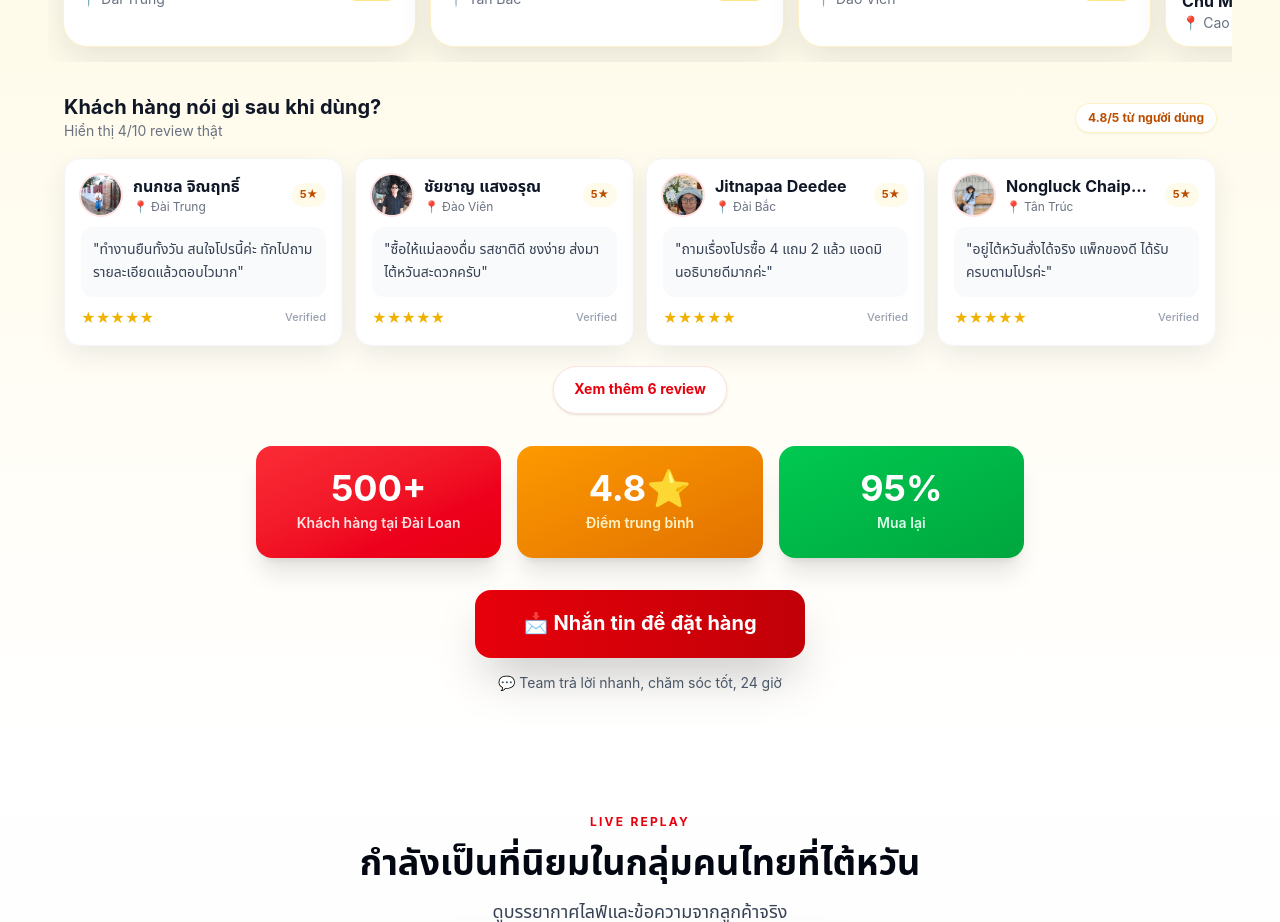
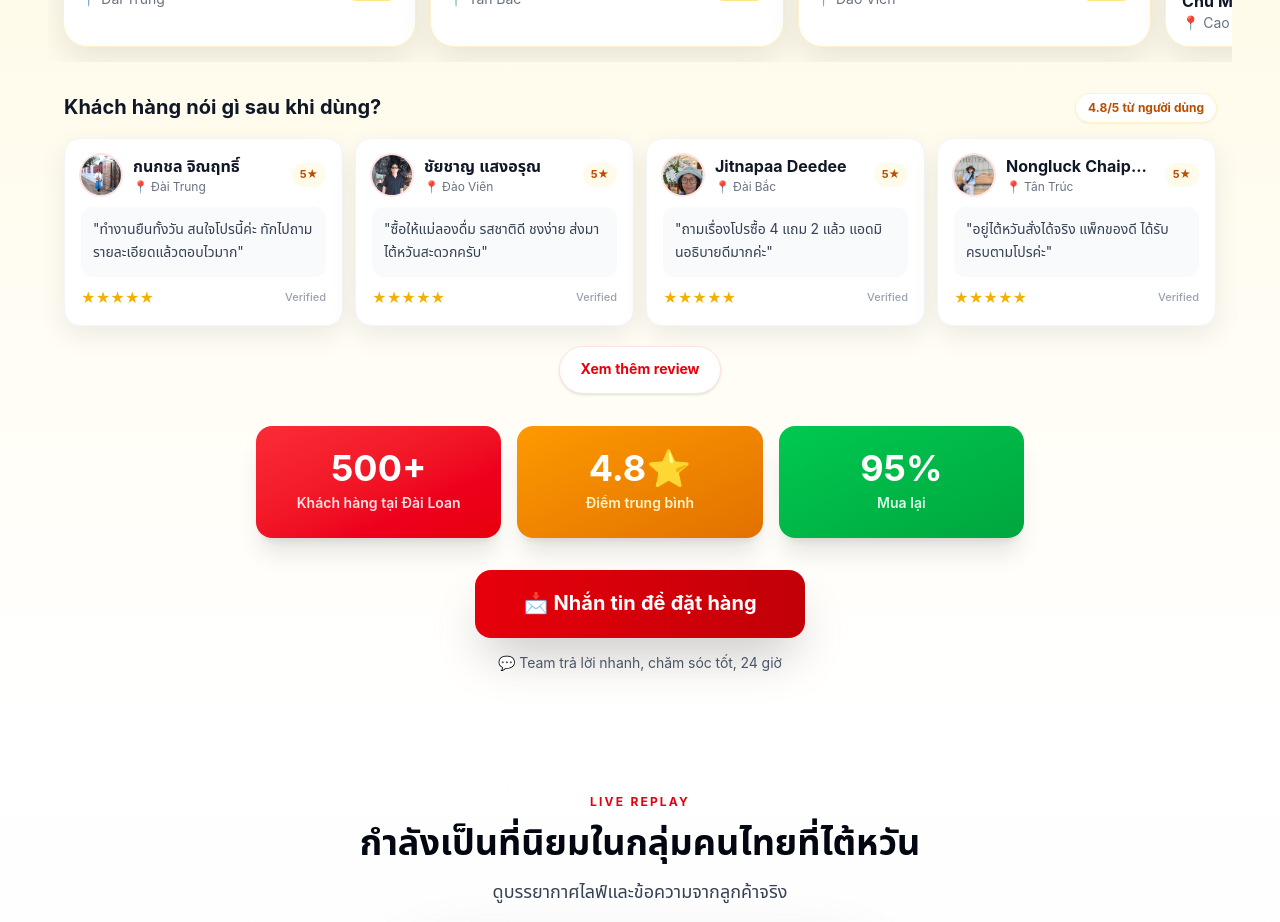
Before and after one commit to cimerkong-jpg/alkamilk, a React (Vite) app: page / in a window 1280 px wide. Shown: the part 4820-5742 px from the top of the page. Built offline with nearby package versions, Linux system fonts and the light colour scheme.

Commit message:
Simplify review section labels

```diff
--- a/src/components/ReviewSection.tsx
+++ b/src/components/ReviewSection.tsx
@@ -147,9 +147,6 @@ const ReviewSection = () => {
               <h3 className="text-lg font-bold text-gray-900 md:text-xl">
                 Khách hàng nói gì sau khi dùng?
               </h3>
-              <p className="text-sm text-gray-500">
-                Hiển thị {visibleReviews.length}/{reviews.length} review thật
-              </p>
             </div>
             <div className="hidden rounded-full bg-white px-3 py-1.5 text-xs font-bold text-amber-700 shadow-sm ring-1 ring-amber-100 sm:block">
               4.8/5 từ người dùng
@@ -207,7 +204,7 @@ const ReviewSection = () => {
                 className="inline-flex min-h-12 items-center justify-center rounded-full border border-red-100 bg-white px-5 text-sm font-bold text-red-600 shadow-sm transition-all hover:border-red-200 hover:bg-red-50 active:scale-95"
                 aria-expanded={showAllReviews}
               >
-                {showAllReviews ? 'Thu gọn review' : `Xem thêm ${reviews.length - 4} review`}
+                {showAllReviews ? 'Thu gọn review' : 'Xem thêm review'}
               </button>
             </div>
           )}
```
